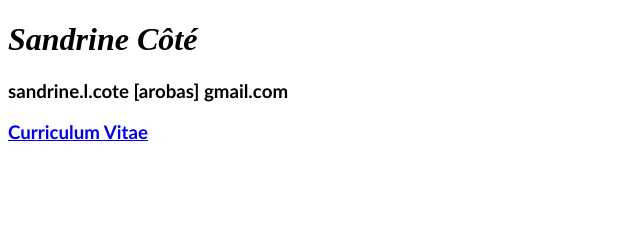
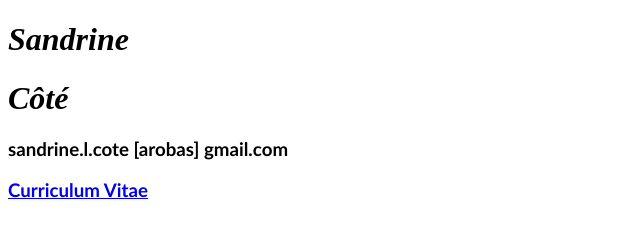
Before and after one commit to sandrinecote/sandrinecote.github.io, a plain HTML site: page index.html in a window 1280 px wide. Shown: the whole page, without its empty margins (0-640 px from the left). Drawn offline with Linux system fonts and the light colour scheme.

Commit message:
Update index.html

```diff
--- a/index.html
+++ b/index.html
@@ -6,7 +6,8 @@
 	<body>
 		<div class="container">
     		<div class="blurb">
-			<h1 style="font-family:Avenir"><em>Sandrine Côté</em></h1>
+			<h1 style="font-family:Avenir"><em>Sandrine</em></h1>
+			<h1 style="font-family:Avenir"><em>Côté</em></h1>
     		</div><!-- /.blurb -->
 		</div><!-- /.container -->
 		<footer>
```
